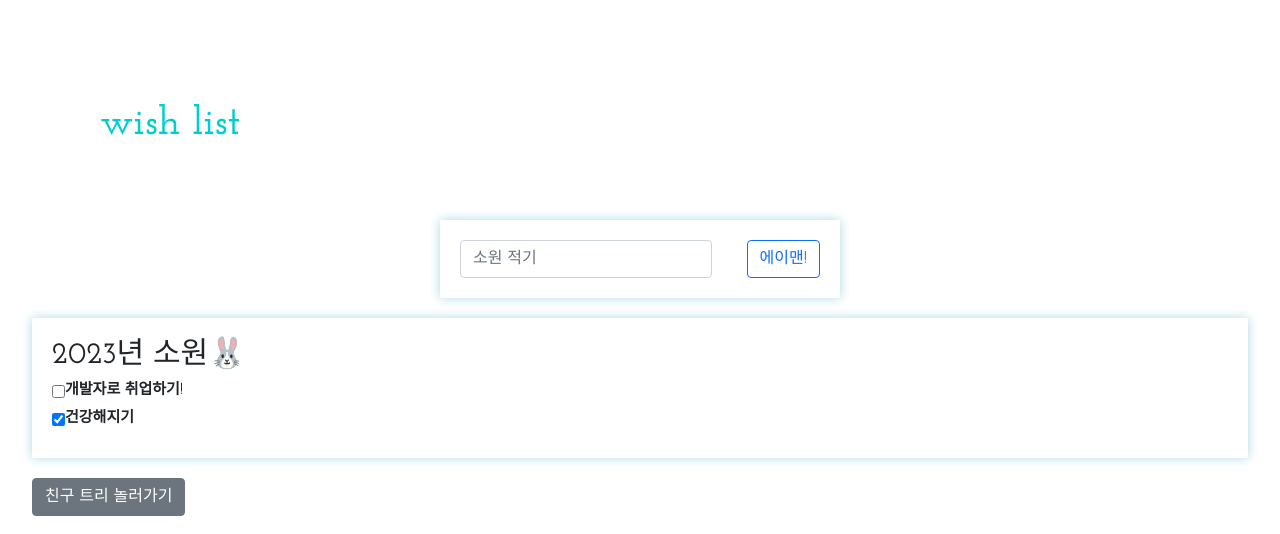
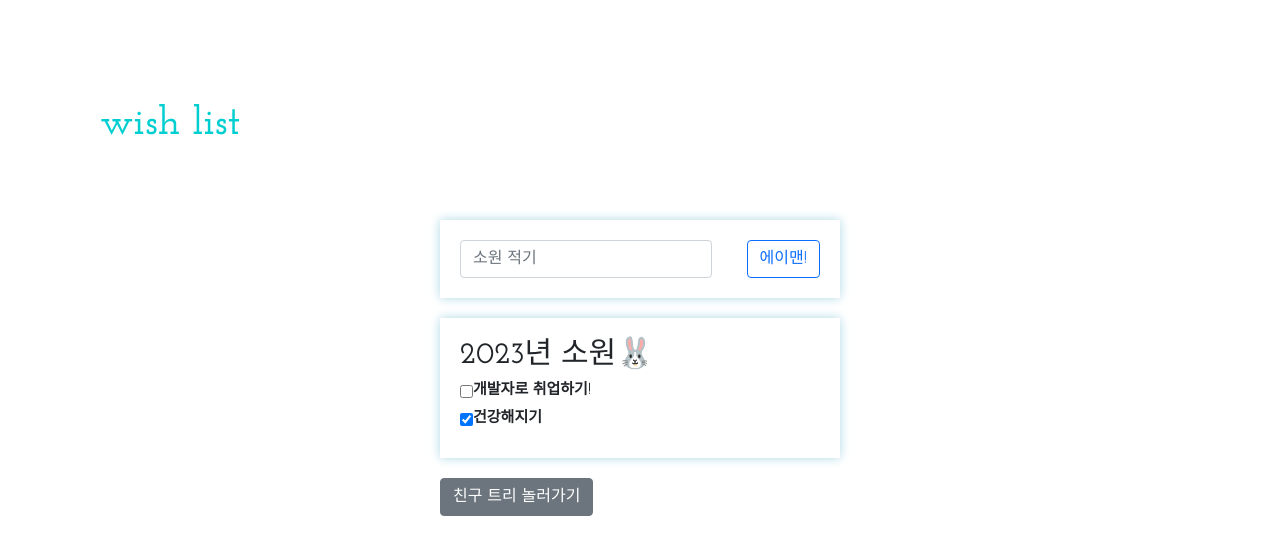
Before and after one commit to beautifulseoul/WishTree, a plain HTML site: page wishlist-pg.html in a window 1280 px wide. Shown: the top 534 px of the page. Drawn offline with nearby package versions, Linux system fonts and the light colour scheme; no server answers.

Commit message:
Update style.css
박스들과 이미지를 중간에 넣는건 되지만, 박스들이 창사이즈에 따라 왼쪽에 붙어있게 하는 부분 요

```diff
--- a/style.css
+++ b/style.css
@@ -40,7 +40,7 @@
 
 .mybox2 { /* 입력한 소원들과 체크박스란*/
     width: 95%;
-
+    max-width: 400px;
     padding: 20px;
     box-shadow: 0px 0px 10px 0px lightblue;
     margin: 20px auto;
@@ -80,7 +80,7 @@
 
 .mybtn {
     width: 95%;
-
+    max-width: 400px;
     padding: 0px;
     margin: 20px auto;
 }
```
